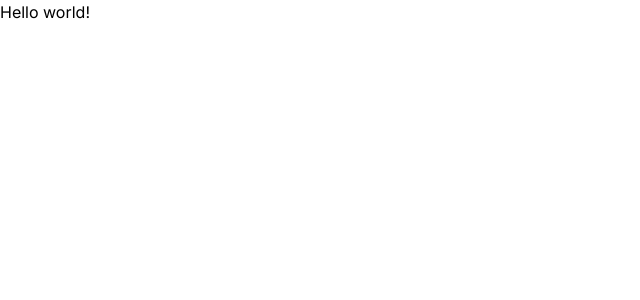
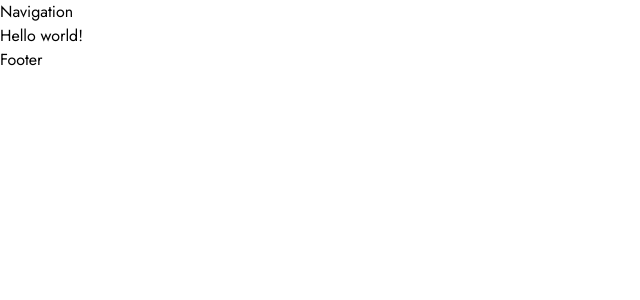
Before and after one commit to nivancheva/designo-multi-page-website-react, a Next.js app: page / in a window 1280 px wide. Shown: the top 300 px of the page, without its empty margins (0-640 px from the left). Built offline with nearby package versions, Linux system fonts and the light colour scheme.

Commit message:
fix font and add navigation and footer component

```diff
--- /dev/null
+++ b/src/app/components/Footer.jsx
@@ -0,0 +1,5 @@
+export default function Footer() {
+    return (
+        <div>Footer</div>
+    )
+}
--- /dev/null
+++ b/src/app/components/Navbar.jsx
@@ -0,0 +1,5 @@
+export default function Navbar() {
+    return (
+        <div>Navigation</div>
+    )
+}
--- a/src/app/globals.css
+++ b/src/app/globals.css
@@ -1,3 +1,21 @@
 @tailwind base;
 @tailwind components;
 @tailwind utilities;
+
+:root {
+    --clr-white: rgb(255, 255, 255);
+    --clr-light-gray: rgb(241, 243, 245);
+    --clr-black:  rgb(29, 28, 30);
+    --clr-dark-gray: rgb(51, 49, 54);
+    --clr-peach:  rgb(231, 129, 107);
+    --clr-light-peach:  rgb(255, 173, 155);
+
+    --ff-jost: 'Jost', sans-serif;
+
+    --fw-regular: 400;
+    --fw-medium: 500;
+}
+
+body {
+    font-family: var(--ff-jost);
+}
--- a/src/app/layout.tsx
+++ b/src/app/layout.tsx
@@ -1,22 +1,29 @@
 import type { Metadata } from 'next'
-import { Inter } from 'next/font/google'
+import { Jost } from 'next/font/google'
 import './globals.css'
 
-const inter = Inter({ subsets: ['latin'] })
+//components
+import Navbar from './components/Navbar'
+import Footer from './components/Footer'
+
+
+const jost = Jost({ subsets: ['latin'] })
 
 export const metadata: Metadata = {
   title: 'Designo multi page website',
   description: 'Generated by create next app',
 }
 
-export default function RootLayout({
-  children,
-}: {
+export default function RootLayout({ children }: {
   children: React.ReactNode
 }) {
   return (
     <html lang="en">
-      <body className={inter.className}>{children}</body>
+      <body className={jost.className}>
+        <Navbar />
+        {children}
+        <Footer />
+      </body>
     </html>
   )
 }
```
